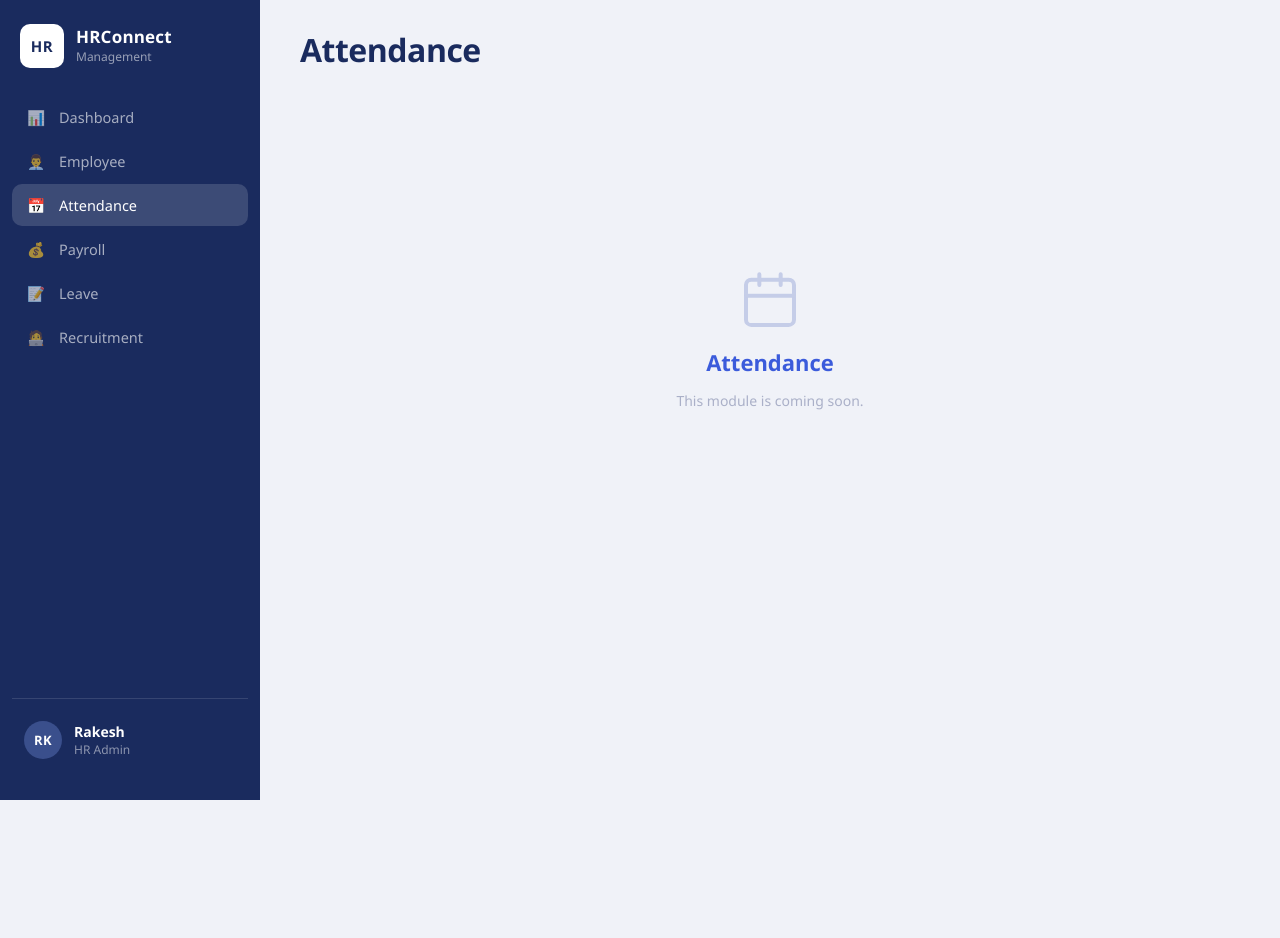
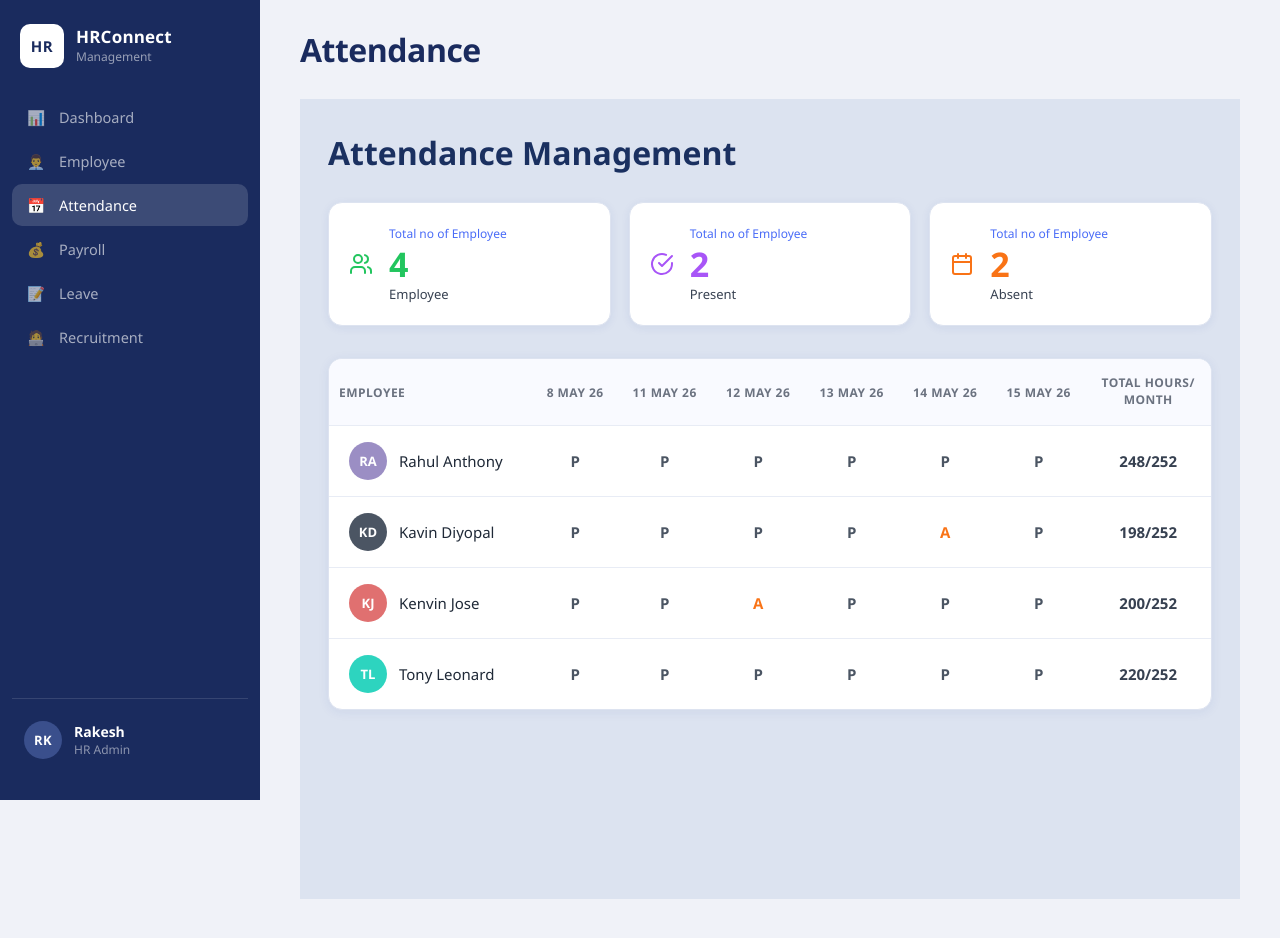
Before and after one commit to KJR577/HR-Management-System, a React (Vite) app in the folder Hrmanagement/: page /attendance in a window 1280 px wide. Before the commit the page ends 800 px from the top, so only its background shows below. Built offline with nearby package versions, Linux system fonts and the light colour scheme.

Commit message:
second commit

```diff
--- a/Hrmanagement/src/App.jsx
+++ b/Hrmanagement/src/App.jsx
@@ -4,6 +4,7 @@ import LoginInfo from './pages/LoginInfo';
 import PlaceholderPage from './pages/PlaceholderPage';
 import './styles/global.css';
 import Dashboard from './Dashboard/Dashboard';
+import AttendanceManagement from './Attandence/AttendanceManagement';
 
 export default function App() {
   return (
@@ -16,7 +17,7 @@ export default function App() {
         <Route element={<Layout />}>
           <Route path="/dashboard"   element={<Dashboard/>} />
           <Route path="/employee"    element={<PlaceholderPage />} />
-          <Route path="/attendance"  element={<PlaceholderPage />} />
+          <Route path="/attendance"  element={<AttendanceManagement />} />
           <Route path="/payroll"     element={<PlaceholderPage />} />
           <Route path="/leave"       element={<PlaceholderPage />} />
           <Route path="/recruitment" element={<PlaceholderPage />} />
--- /dev/null
+++ b/Hrmanagement/src/Attandence/AttendanceManagement.jsx
@@ -0,0 +1,233 @@
+import React from "react";
+
+// Mock Data
+// Note: attendance keys (0 to 5) map directly to the 6 dynamically generated working days.
+const employeesData = [
+  { id: 1, initials: "RA", name: "Rahul Anthony", color: "#9B8EC4", attendance: { 0: "P", 1: "P", 2: "P", 3: "P", 4: "P", 5: "P" }, totalHours: "248/252" },
+  { id: 2, initials: "KD", name: "Kavin Diyopal", color: "#4B5563", attendance: { 0: "P", 1: "P", 2: "P", 3: "P", 4: "A", 5: "P" }, totalHours: "198/252" },
+  { id: 3, initials: "KJ", name: "Kenvin Jose", color: "#E07070", attendance: { 0: "P", 1: "P", 2: "A", 3: "P", 4: "P", 5: "P" }, totalHours: "200/252" },
+  { id: 4, initials: "TL", name: "Tony Leonard", color: "#2DD4BF", attendance: { 0: "P", 1: "P", 2: "P", 3: "P", 4: "P", 5: "P" }, totalHours: "220/252" },
+];
+
+// Automatically handles moving forward through time while skipping weekends
+function getLast6WorkingDays() {
+  const days = [];
+  const current = new Date();
+
+  // Find the most recent working day (skipping Sat/Sun if today is a weekend)
+  while (current.getDay() === 0 || current.getDay() === 6) {
+    current.setDate(current.getDate() - 1);
+  }
+
+  // Collect 6 working days moving backwards
+  while (days.length < 6) {
+    const dow = current.getDay();
+    if (dow !== 0 && dow !== 6) {
+      days.unshift(new Date(current)); // Insert at the beginning to keep chronological order
+    }
+    current.setDate(current.getDate() - 1);
+  }
+  return days;
+}
+
+// Formats the date dynamically into "DD MMM YY" (e.g., "22 MAY 26")
+function formatDay(date) {
+  const d = date.getDate();
+  const month = date.toLocaleString("en-US", { month: "short" }).toUpperCase();
+  const year = String(date.getFullYear()).slice(2);
+  return `${d} ${month} ${year}`;
+}
+
+// Minimalistic Lucide-style SVG Icons
+const EmployeeIcon = () => (
+  <svg xmlns="http://www.w3.org/2000/svg" width="24" height="24" viewBox="0 0 24 24" fill="none" stroke="#22c55e" strokeWidth="2" strokeLinecap="round" strokeLinejoin="round">
+    <path d="M16 21v-2a4 4 0 0 0-4-4H6a4 4 0 0 0-4 4v2" />
+    <circle cx="9" cy="7" r="4" />
+    <path d="M22 21v-2a4 4 0 0 0-3-3.87" />
+    <path d="M16 3.13a4 4 0 0 1 0 7.75" />
+  </svg>
+);
+
+const PresentIcon = () => (
+  <svg xmlns="http://www.w3.org/2000/svg" width="24" height="24" viewBox="0 0 24 24" fill="none" stroke="#a855f7" strokeWidth="2" strokeLinecap="round" strokeLinejoin="round">
+    <path d="M22 11.08V12a10 10 0 1 1-5.93-9.14" />
+    <polyline points="22 4 12 14.01 9 11.01" />
+  </svg>
+);
+
+const CalendarIcon = () => (
+  <svg xmlns="http://www.w3.org/2000/svg" width="24" height="24" viewBox="0 0 24 24" fill="none" stroke="#f97316" strokeWidth="2" strokeLinecap="round" strokeLinejoin="round">
+    <rect x="3" y="4" width="18" height="18" rx="2" ry="2" />
+    <line x1="16" y1="2" x2="16" y2="6" />
+    <line x1="8" y1="2" x2="8" y2="6" />
+    <line x1="3" y1="10" x2="21" y2="10" />
+  </svg>
+);
+
+export default function AttendanceManagement() {
+  // Generates the accurate shifting dates on render
+  const workingDays = getLast6WorkingDays();
+
+  return (
+    <div style={{
+      minHeight: "100vh",
+      background: "#dce3f0",
+      padding: "32px 28px",
+      fontFamily: "'Segoe UI', -apple-system, BlinkMacSystemFont, sans-serif",
+      boxSizing: "border-box",
+    }}>
+      <div style={{ maxWidth: 960, margin: "0 auto" }}>
+        <h1 style={{ fontSize: 32, fontWeight: 900, color: "#1a3060", marginBottom: 28, marginTop: 0 }}>
+          Attendance Management
+        </h1>
+
+        {/* Stats Cards Row */}
+        <div style={{ display: "flex", gap: 18, marginBottom: 32 }}>
+          <div style={card}>
+            <div style={iconWrap}><EmployeeIcon /></div>
+            <div style={cardBody}>
+              <span style={cardLabel}>Total no of Employee</span>
+              <div style={{ ...cardNum, color: "#22c55e" }}>4</div>
+              <span style={cardSub}>Employee</span>
+            </div>
+          </div>
+
+          <div style={card}>
+            <div style={iconWrap}><PresentIcon /></div>
+            <div style={cardBody}>
+              <span style={cardLabel}>Total no of Employee</span>
+              <div style={{ ...cardNum, color: "#a855f7" }}>2</div>
+              <span style={cardSub}>Present</span>
+            </div>
+          </div>
+
+          <div style={card}>
+            <div style={iconWrap}><CalendarIcon /></div>
+            <div style={cardBody}>
+              <span style={cardLabel}>Total no of Employee</span>
+              <div style={{ ...cardNum, color: "#f97316" }}>2</div>
+              <span style={cardSub}>Absent</span>
+            </div>
+          </div>
+        </div>
+
+        {/* Table Section */}
+        <div style={{
+          background: "#fff",
+          borderRadius: 14,
+          border: "1px solid #dde3f0",
+          boxShadow: "0 2px 12px rgba(30,60,150,0.07)",
+          overflow: "hidden",
+        }}>
+          <div style={{ overflowX: "auto" }}>
+            <table style={{ width: "100%", borderCollapse: "collapse", minWidth: 600 }}>
+              <thead>
+                <tr style={{ borderBottom: "1px solid #e8ecf5", background: "#f9faff" }}>
+                  <th style={th("left")}>EMPLOYEE</th>
+                  {/* Headers update dynamically */}
+                  {workingDays.map((d, i) => (
+                    <th key={i} style={th("center")}>{formatDay(d)}</th>
+                  ))}
+                  <th style={{ ...th("center"), lineHeight: 1.4 }}>TOTAL HOURS/<br />MONTH</th>
+                </tr>
+              </thead>
+              <tbody>
+                {employeesData.map((emp, idx) => (
+                  <tr key={emp.id} style={{
+                    borderBottom: idx < employeesData.length - 1 ? "1px solid #e8ecf5" : "none",
+                  }}>
+                    {/* Employee Identity */}
+                    <td style={{ ...td, paddingLeft: 20 }}>
+                      <div style={{ display: "flex", alignItems: "center", gap: 12 }}>
+                        <div style={{
+                          width: 38, height: 38, borderRadius: "50%",
+                          background: emp.color, color: "#fff",
+                          display: "flex", alignItems: "center", justifyContent: "center",
+                          fontWeight: 700, fontSize: 13, flexShrink: 0,
+                        }}>
+                          {emp.initials}
+                        </div>
+                        <span style={{ fontWeight: 500, color: "#1f2937", fontSize: 15 }}>
+                          {emp.name}
+                        </span>
+                      </div>
+                    </td>
+
+                    {/* Shifting Attendance Status Matrix */}
+                    {workingDays.map((_, i) => (
+                      <td key={i} style={{ ...td, textAlign: "center" }}>
+                        <span style={{
+                          fontWeight: 600,
+                          fontSize: 15,
+                          color: emp.attendance[i] === "A" ? "#f97316" : "#4b5563",
+                        }}>
+                          {emp.attendance[i] || "-"}
+                        </span>
+                      </td>
+                    ))}
+
+                    {/* Hours Summary */}
+                    <td style={{ ...td, textAlign: "center", fontWeight: 600, color: "#374151", fontSize: 15 }}>
+                      {emp.totalHours}
+                    </td>
+                  </tr>
+                ))}
+              </tbody>
+            </table>
+          </div>
+        </div>
+
+      </div>
+    </div>
+  );
+}
+
+// Layout Configuration Objects
+const card = {
+  flex: 1,
+  background: "#fff",
+  borderRadius: 14,
+  border: "1px solid #dde3f0",
+  boxShadow: "0 2px 10px rgba(30,60,150,0.07)",
+  padding: "22px 20px",
+  display: "flex",
+  flexDirection: "row",
+  alignItems: "center",
+  gap: 16,
+  minWidth: 0,
+};
+
+const iconWrap = {
+  flexShrink: 0,
+  display: "flex",
+  alignItems: "center",
+  justifyContent: "center",
+};
+
+const cardBody = {
+  display: "flex",
+  flexDirection: "column",
+  alignItems: "flex-start",
+  flex: 1,
+};
+
+const cardLabel = { fontSize: 12, color: "#4a6cf7", fontWeight: 500, marginBottom: 2 };
+const cardNum = { fontSize: 34, fontWeight: 800, lineHeight: 1.1, margin: "2px 0" };
+const cardSub = { fontSize: 13, color: "#374151", fontWeight: 500 };
+
+const th = (align) => ({
+  padding: "16px 10px",
+  textAlign: align,
+  fontSize: 12,
+  fontWeight: 700,
+  color: "#6b7280",
+  textTransform: "uppercase",
+  letterSpacing: "0.04em",
+  whiteSpace: "nowrap",
+});
+
+const td = {
+  padding: "16px 10px",
+  fontSize: 15,
+  color: "#374151",
+};
```
